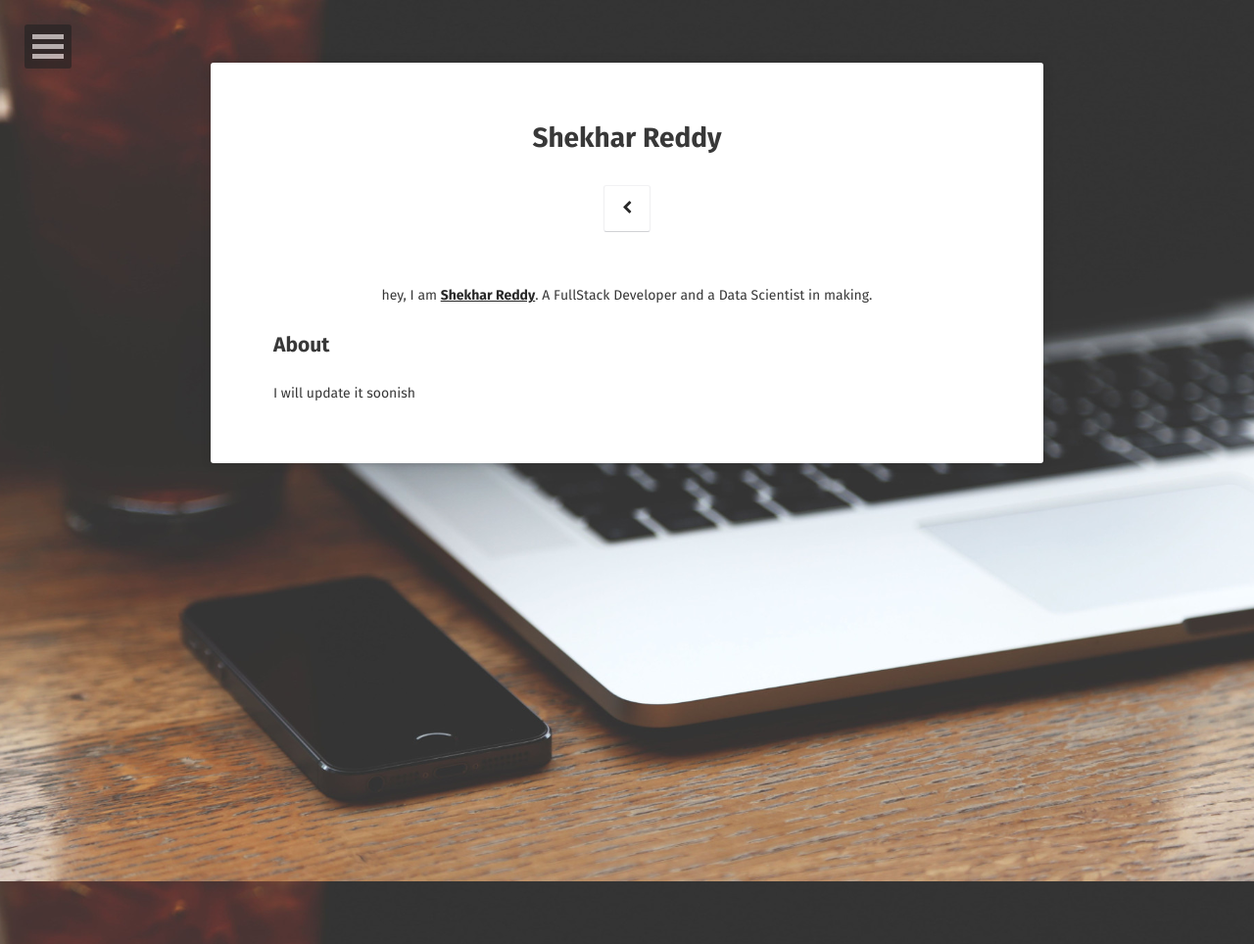
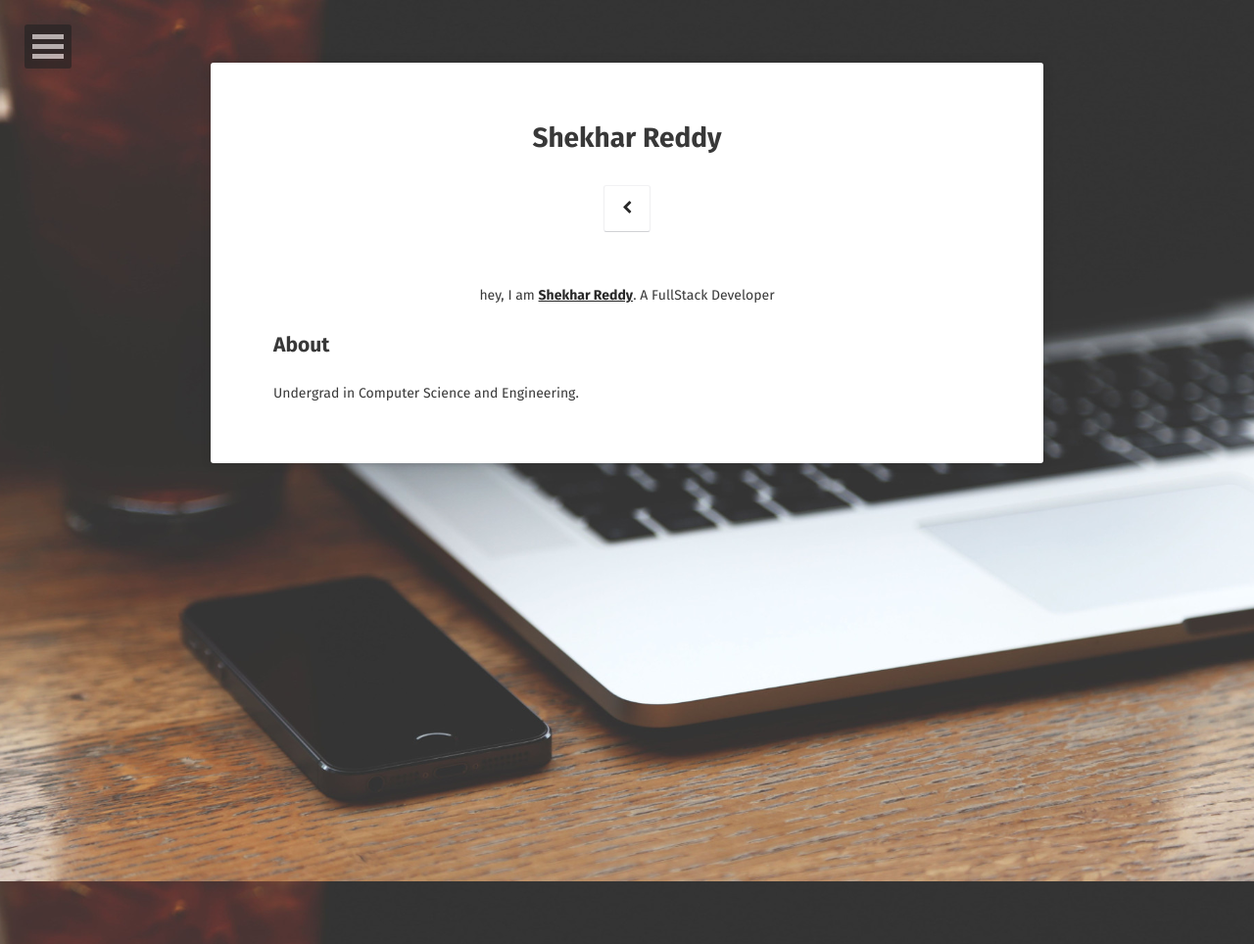
Before and after one commit to ShekharReddy4/ShekharReddy4.github.io, a Jekyll site: the page built from about/index.md, in a window 1280 px wide. Shown: the whole page at 98% size. Built offline with Jekyll 4.4.1, drawn with Linux system fonts in a browser that asks for light colours; some web fonts are replaced.

Commit message:
updated ater a very long time

```diff
--- a/about/index.md
+++ b/about/index.md
@@ -6,7 +6,7 @@ date: 2017-05-17
 comments: false
 ---
 
-<center>hey, I am <a href="http://ShekharReddy4.github.io"><b>Shekhar Reddy</b></a>. A FullStack Developer and a Data Scientist in making.</center>
+<center>hey, I am <a href="http://ShekharReddy4.github.io"><b>Shekhar Reddy</b></a>. A FullStack Developer</center>
 
 ## About
-I will update it soonish
+Undergrad in Computer Science and Engineering.
```
